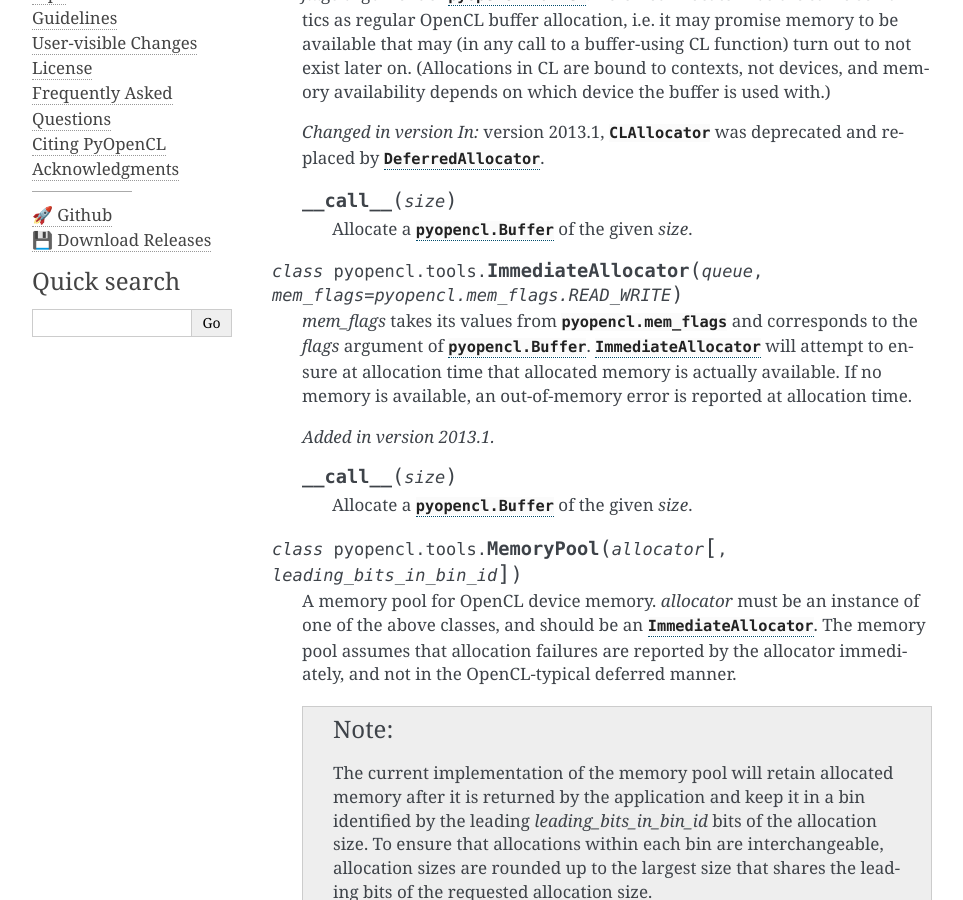
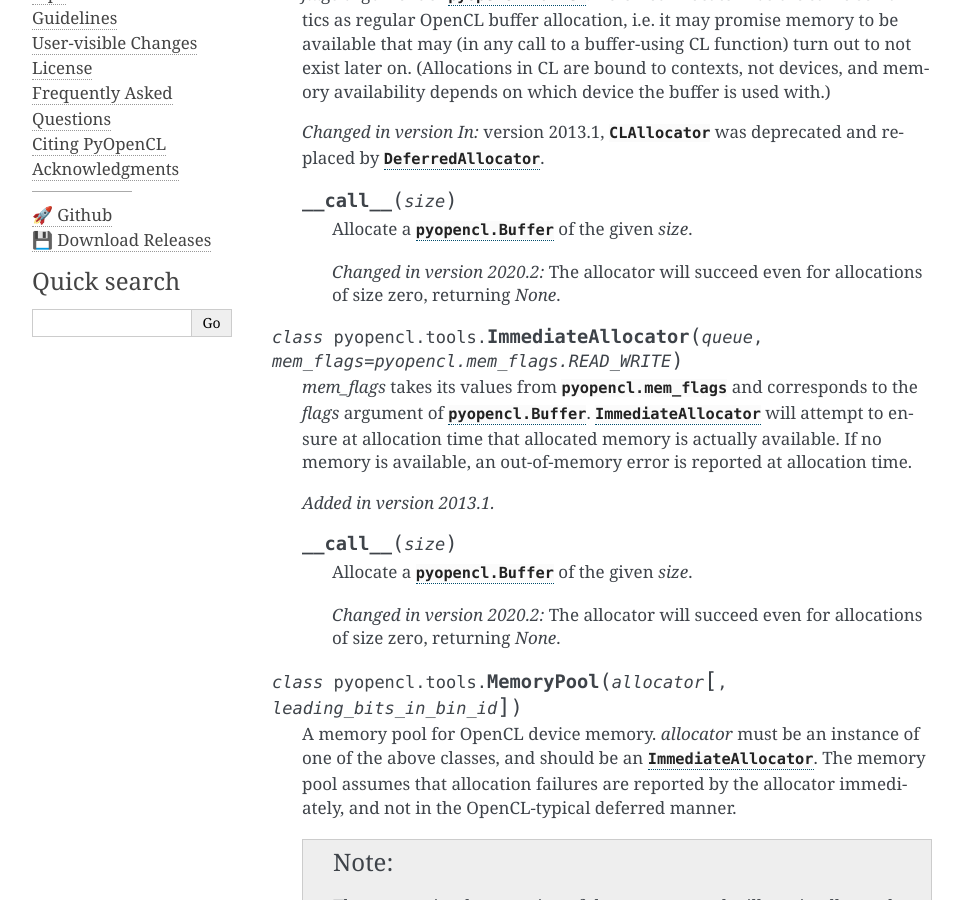
Before and after one commit to inducer/pyopencl, a Sphinx documentation site: the page built from doc/tools.rst, in a window 1280 px wide and 900 px high, scrolled down 821 px. Shown: the whole window, without its empty margins (148-1111 px from the left). Built offline with Sphinx 7.4.7, drawn with Linux system fonts in a browser that asks for light colours.

Commit message:
Allocators: allow zero size, return None

```diff
--- a/doc/tools.rst
+++ b/doc/tools.rst
@@ -54,6 +54,11 @@ not complicated::
 
         Allocate a :class:`pyopencl.Buffer` of the given *size*.
 
+        .. versionchanged :: 2020.2
+
+            The allocator will succeed even for allocations of size zero,
+            returning *None*.
+
 .. class:: ImmediateAllocator(queue, mem_flags=pyopencl.mem_flags.READ_WRITE)
 
     *mem_flags* takes its values from :class:`pyopencl.mem_flags` and corresponds
@@ -67,6 +72,11 @@ not complicated::
     .. method:: __call__(size)
 
         Allocate a :class:`pyopencl.Buffer` of the given *size*.
+
+        .. versionchanged :: 2020.2
+
+            The allocator will succeed even for allocations of size zero,
+            returning *None*.
 
 .. class:: MemoryPool(allocator[, leading_bits_in_bin_id])
 
```
Also changed, not shown: 1 other file.
